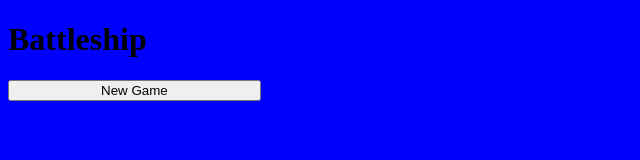
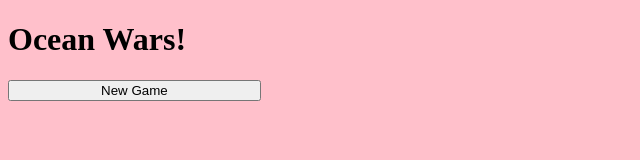
Before and after one commit to abeers/battleship, a plain HTML site: page index.html in a window 1280 px wide. Shown: the whole page, without its empty margins (0-640 px from the left). Drawn offline with Linux system fonts and the light colour scheme.

Commit message:
Rebrand the game

```diff
--- a/css/styles.css
+++ b/css/styles.css
@@ -3,7 +3,7 @@
 }
 
 body {
-  background-color: blue;
+  background-color: pink;
 }
 
 main {
--- a/index.html
+++ b/index.html
@@ -4,12 +4,12 @@
   <meta charset="UTF-8">
   <meta http-equiv="X-UA-Compatible" content="IE=edge">
   <meta name="viewport" content="width=device-width, initial-scale=1.0">
-  <title>Battleship</title>
+  <title>Ocean Wars!</title>
   <link rel="stylesheet" href="css/styles.css">
   <script defer src="js/main.js"></script>
 </head>
 <body>
-  <h1>Battleship</h1>
+  <h1>Ocean Wars!</h1>
 
   <main>
     <div id="ship-center" class="hidden">
```
